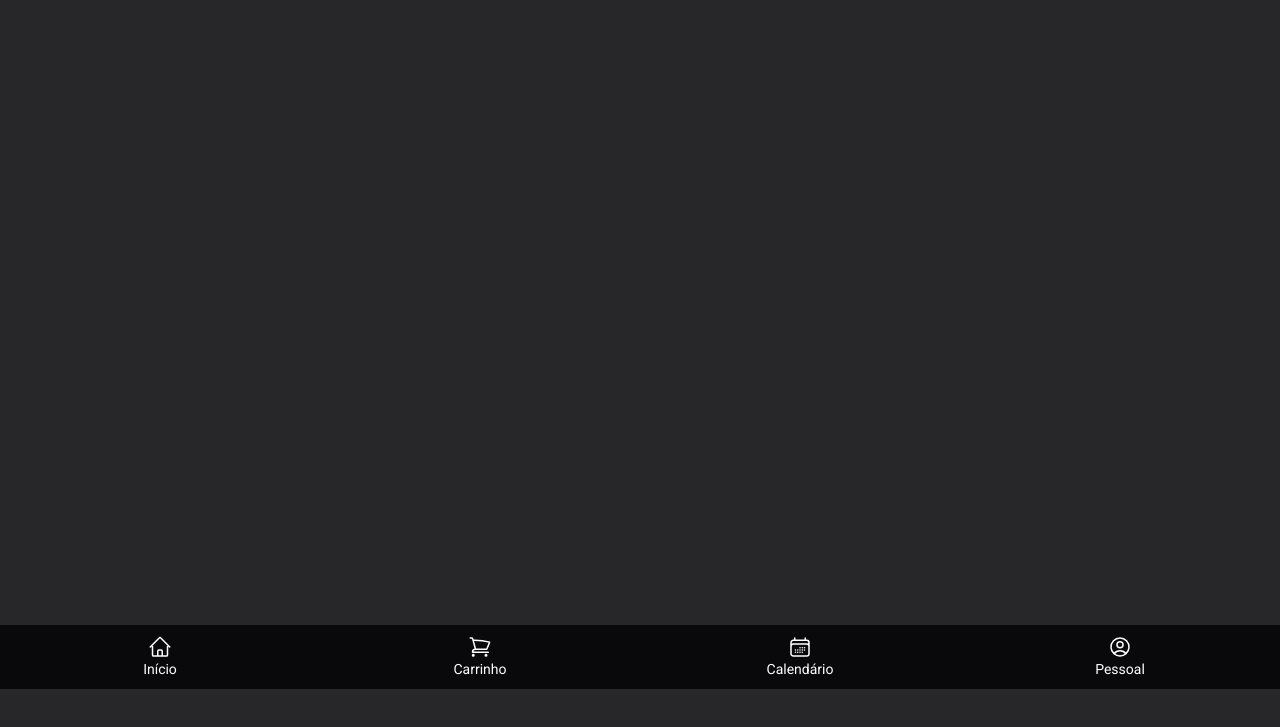
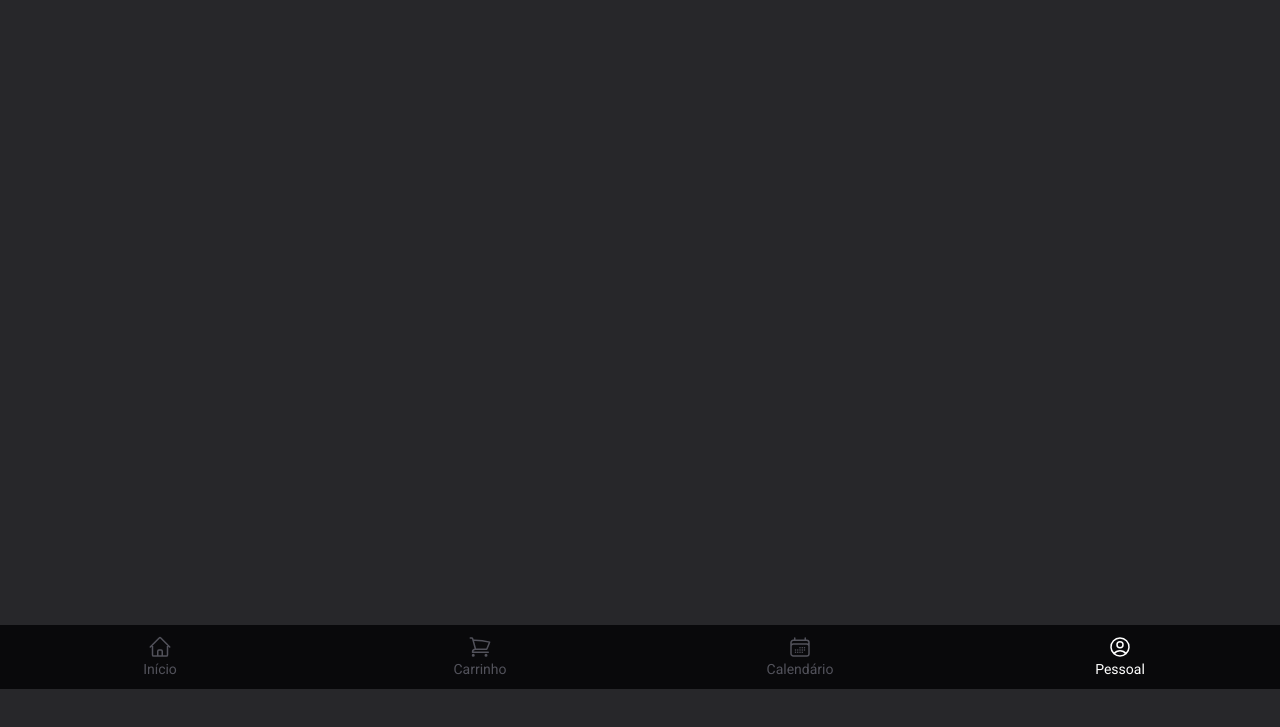
Before and after one commit to zF4ke/paf-ipm, a plain HTML site: page personal/index.html in a window 1280 px wide. Shown: the part 111-838 px from the top of the page. Drawn offline with nearby package versions, Linux system fonts and the light colour scheme; files that its build step writes are made by us from their sources.

Commit message:
Co-authored-by: Fkatar <Fkatar@users.noreply.github.com>

```diff
--- a/personal/index.html
+++ b/personal/index.html
@@ -31,7 +31,7 @@
             <!-- Home Button -->
             <div
                 onclick="window.location.href = '../index.html'"
-                class="text-white cursor-pointer hover:text-zinc-300 duration-150 flex flex-col items-center justify-center text-sm"
+                class="text-zinc-600 cursor-pointer hover:text-zinc-300 duration-150 flex flex-col items-center justify-center text-sm"
             >
                 <svg xmlns="http://www.w3.org/2000/svg" fill="none" viewBox="0 0 24 24" stroke-width="1.5" stroke="currentColor" class="w-6 h-6">
                     <path stroke-linecap="round" stroke-linejoin="round" d="m2.25 12 8.954-8.955c.44-.439 1.152-.439 1.591 0L21.75 12M4.5 9.75v10.125c0 .621.504 1.125 1.125 1.125H9.75v-4.875c0-.621.504-1.125 1.125-1.125h2.25c.621 0 1.125.504 1.125 1.125V21h4.125c.621 0 1.125-.504 1.125-1.125V9.75M8.25 21h8.25" />
@@ -42,7 +42,7 @@
             <!-- Cart Button -->
             <div
                 onclick="window.location.href = '../cart/index.html'"
-                class="text-white cursor-pointer hover:text-zinc-300 duration-150 flex flex-col items-center justify-center text-sm">
+                class="text-zinc-600 cursor-pointer hover:text-zinc-300 duration-150 flex flex-col items-center justify-center text-sm">
                 <svg xmlns="http://www.w3.org/2000/svg" fill="none" viewBox="0 0 24 24" stroke-width="1.5" stroke="currentColor" class="w-6 h-6">
                     <path stroke-linecap="round" stroke-linejoin="round" d="M2.25 3h1.386c.51 0 .955.343 1.087.835l.383 1.437M7.5 14.25a3 3 0 0 0-3 3h15.75m-12.75-3h11.218c1.121-2.3 2.1-4.684 2.924-7.138a60.114 60.114 0 0 0-16.536-1.84M7.5 14.25 5.106 5.272M6 20.25a.75.75 0 1 1-1.5 0 .75.75 0 0 1 1.5 0Zm12.75 0a.75.75 0 1 1-1.5 0 .75.75 0 0 1 1.5 0Z" />
                 </svg>
@@ -50,7 +50,7 @@
             </div>
 
             <!-- Calendar Button -->
-            <div class="text-white cursor-pointer hover:text-zinc-300 duration-150 flex flex-col items-center justify-center text-sm">
+            <div class="text-zinc-600 cursor-pointer hover:text-zinc-300 duration-150 flex flex-col items-center justify-center text-sm">
                 <svg xmlns="http://www.w3.org/2000/svg" fill="none" viewBox="0 0 24 24" stroke-width="1.5" stroke="currentColor" class="w-6 h-6">
                     <path stroke-linecap="round" stroke-linejoin="round" d="M6.75 3v2.25M17.25 3v2.25M3 18.75V7.5a2.25 2.25 0 0 1 2.25-2.25h13.5A2.25 2.25 0 0 1 21 7.5v11.25m-18 0A2.25 2.25 0 0 0 5.25 21h13.5A2.25 2.25 0 0 0 21 18.75m-18 0v-7.5A2.25 2.25 0 0 1 5.25 9h13.5A2.25 2.25 0 0 1 21 11.25v7.5m-9-6h.008v.008H12v-.008ZM12 15h.008v.008H12V15Zm0 2.25h.008v.008H12v-.008ZM9.75 15h.008v.008H9.75V15Zm0 2.25h.008v.008H9.75v-.008ZM7.5 15h.008v.008H7.5V15Zm0 2.25h.008v.008H7.5v-.008Zm6.75-4.5h.008v.008h-.008v-.008Zm0 2.25h.008v.008h-.008V15Zm0 2.25h.008v.008h-.008v-.008Zm2.25-4.5h.008v.008H16.5v-.008Zm0 2.25h.008v.008H16.5V15Z" />
                 </svg>
--- a/personal/script.js
+++ b/personal/script.js
@@ -25,9 +25,7 @@
             <div class="text-md font-bold text-white">
                 ${recipe.name}
             </div>
-            <p class="text-sm text-white mt-1">
-                ${recipe.description.length > 45 ? recipe.description.substring(0, 45) + '...' : recipe.description}
-            </p>
+
         </div>
     </div>`
     const recipesElem = document.querySelector('#recipes-elem');
```
Also changed, not shown: cart/index.html (+3 -3 lines), index.html (+4 -3 lines).
